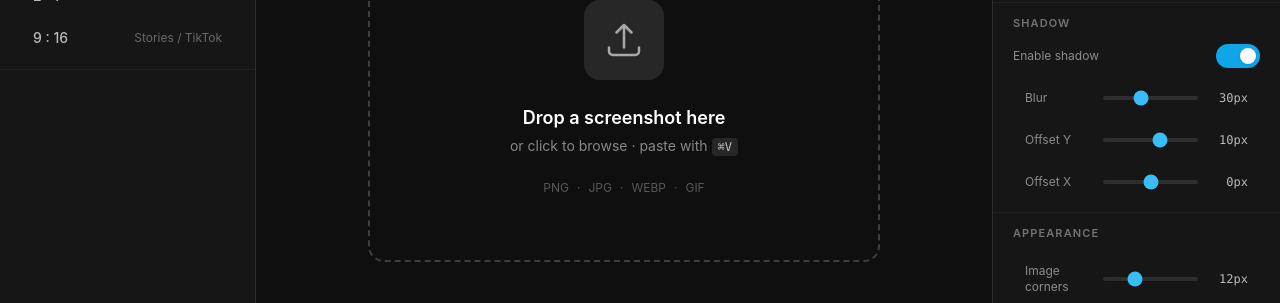
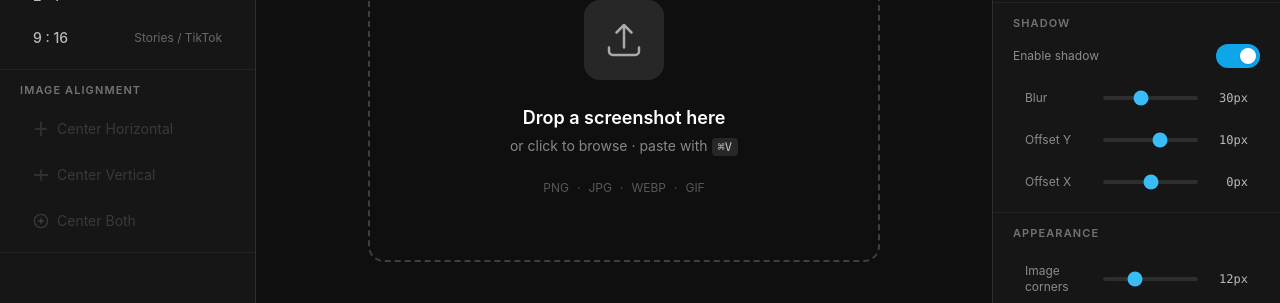
Before and after one commit to Zen0space/snapit, a Next.js app in the folder apps/web/: page / in a window 1280 px wide. Shown: the part 330-633 px from the top of the page. Built offline with nearby package versions, Linux system fonts and the light colour scheme; no server answers.

Commit message:
fix(web): alignment now always showing but clickable when user insert image

```diff
--- a/apps/web/components/editor/LeftPanel.tsx
+++ b/apps/web/components/editor/LeftPanel.tsx
@@ -16,13 +16,11 @@ export default function LeftPanel({ alignmentFunctions }: LeftPanelProps) {
     <aside className="hidden lg:flex w-64 flex-shrink-0 flex-col border-r border-white/10 bg-[#161616] overflow-y-auto">
       <AspectRatioPanel />
 
-      {alignmentFunctions && (
-        <ImageAlignmentPanel
-          onCenterHorizontal={alignmentFunctions.centerHorizontal}
-          onCenterVertical={alignmentFunctions.centerVertical}
-          onCenterBoth={alignmentFunctions.centerBoth}
-        />
-      )}
+      <ImageAlignmentPanel
+        onCenterHorizontal={alignmentFunctions?.centerHorizontal}
+        onCenterVertical={alignmentFunctions?.centerVertical}
+        onCenterBoth={alignmentFunctions?.centerBoth}
+      />
     </aside>
   );
 }
--- a/apps/web/components/panels/ImageAlignmentPanel.tsx
+++ b/apps/web/components/panels/ImageAlignmentPanel.tsx
@@ -3,9 +3,9 @@
 import { PanelSection } from "@/components/ui/PanelSection";
 
 interface ImageAlignmentPanelProps {
-  onCenterHorizontal: () => void;
-  onCenterVertical: () => void;
-  onCenterBoth: () => void;
+  onCenterHorizontal?: () => void;
+  onCenterVertical?: () => void;
+  onCenterBoth?: () => void;
 }
 
 export default function ImageAlignmentPanel({
@@ -13,13 +13,19 @@ export default function ImageAlignmentPanel({
   onCenterVertical,
   onCenterBoth,
 }: ImageAlignmentPanelProps) {
+  const hasImage = !!(onCenterHorizontal && onCenterVertical && onCenterBoth);
   return (
     <PanelSection title="Image Alignment">
       <div className="space-y-2">
         {/* Center Horizontal Button */}
         <button
           onClick={onCenterHorizontal}
-          className="w-full flex items-center gap-2 px-3 py-2 rounded-lg text-sm hover:bg-white/5 text-white/70 border border-transparent transition-colors"
+          disabled={!hasImage}
+          className={`w-full flex items-center gap-2 px-3 py-2 rounded-lg text-sm border border-transparent transition-colors ${
+            hasImage
+              ? "hover:bg-white/5 text-white/70 cursor-pointer"
+              : "text-white/30 cursor-not-allowed opacity-50"
+          }`}
         >
           <svg
             className="w-4 h-4 flex-shrink-0"
@@ -40,7 +46,12 @@ export default function ImageAlignmentPanel({
         {/* Center Vertical Button */}
         <button
           onClick={onCenterVertical}
-          className="w-full flex items-center gap-2 px-3 py-2 rounded-lg text-sm hover:bg-white/5 text-white/70 border border-transparent transition-colors"
+          disabled={!hasImage}
+          className={`w-full flex items-center gap-2 px-3 py-2 rounded-lg text-sm border border-transparent transition-colors ${
+            hasImage
+              ? "hover:bg-white/5 text-white/70 cursor-pointer"
+              : "text-white/30 cursor-not-allowed opacity-50"
+          }`}
         >
           <svg
             className="w-4 h-4 flex-shrink-0"
@@ -61,7 +72,12 @@ export default function ImageAlignmentPanel({
         {/* Center Both Button */}
         <button
           onClick={onCenterBoth}
-          className="w-full flex items-center gap-2 px-3 py-2 rounded-lg text-sm hover:bg-white/5 text-white/70 border border-transparent transition-colors"
+          disabled={!hasImage}
+          className={`w-full flex items-center gap-2 px-3 py-2 rounded-lg text-sm border border-transparent transition-colors ${
+            hasImage
+              ? "hover:bg-white/5 text-white/70 cursor-pointer"
+              : "text-white/30 cursor-not-allowed opacity-50"
+          }`}
         >
           <svg
             className="w-4 h-4 flex-shrink-0"
```
